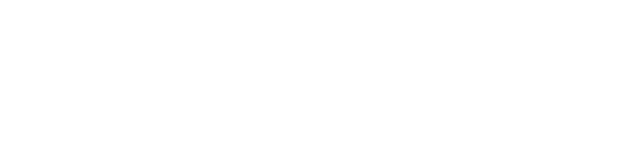
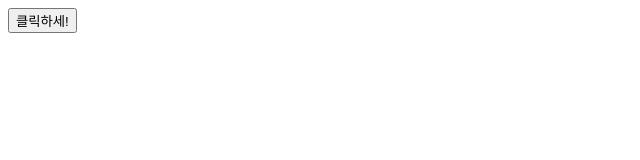
Before and after one commit to osparking/ts_miniproject, a website with bundled scripts: page index.html in a window 1280 px wide. Shown: the whole page, without its empty margins (0-640 px from the left). Built offline with nearby package versions, Linux system fonts and the light colour scheme.

Commit message:
버튼에 id 주고, ts 에서 id로 버튼 찾아 로깅

```diff
--- a/index.html
+++ b/index.html
@@ -8,6 +8,7 @@
 </head>
 
 <body>
+    <button id="btn">클릭하세!</button>
     <script src="dist/index.js"></script>
 </body>
 
--- a/src/index.ts
+++ b/src/index.ts
@@ -1,6 +1,2 @@
-const logTwice = (message: string): void => {
-    console.log(message);
-    console.log(message);
-}
-
-logTwice("한가위만 같아라~ :-)")
+const button = document.getElementById("btn");
+console.log(button);
```
